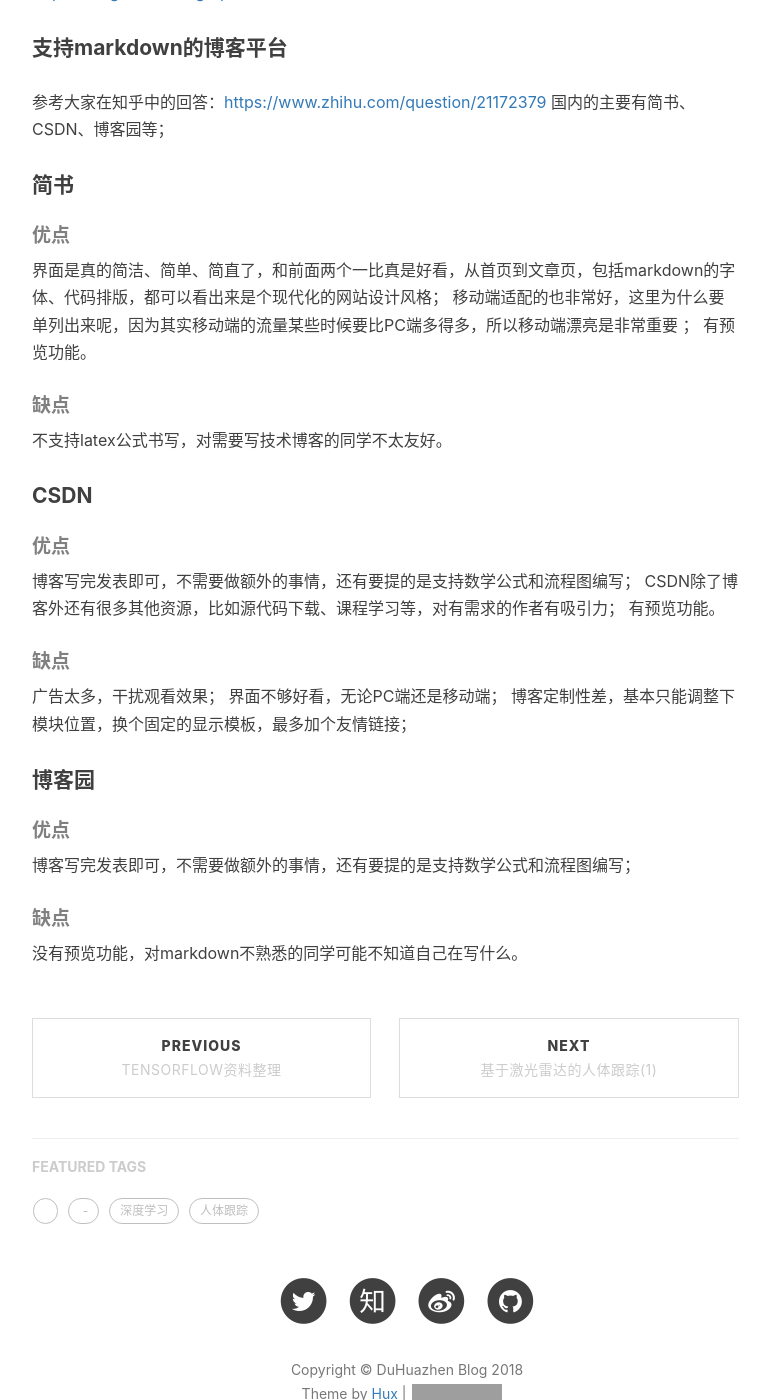
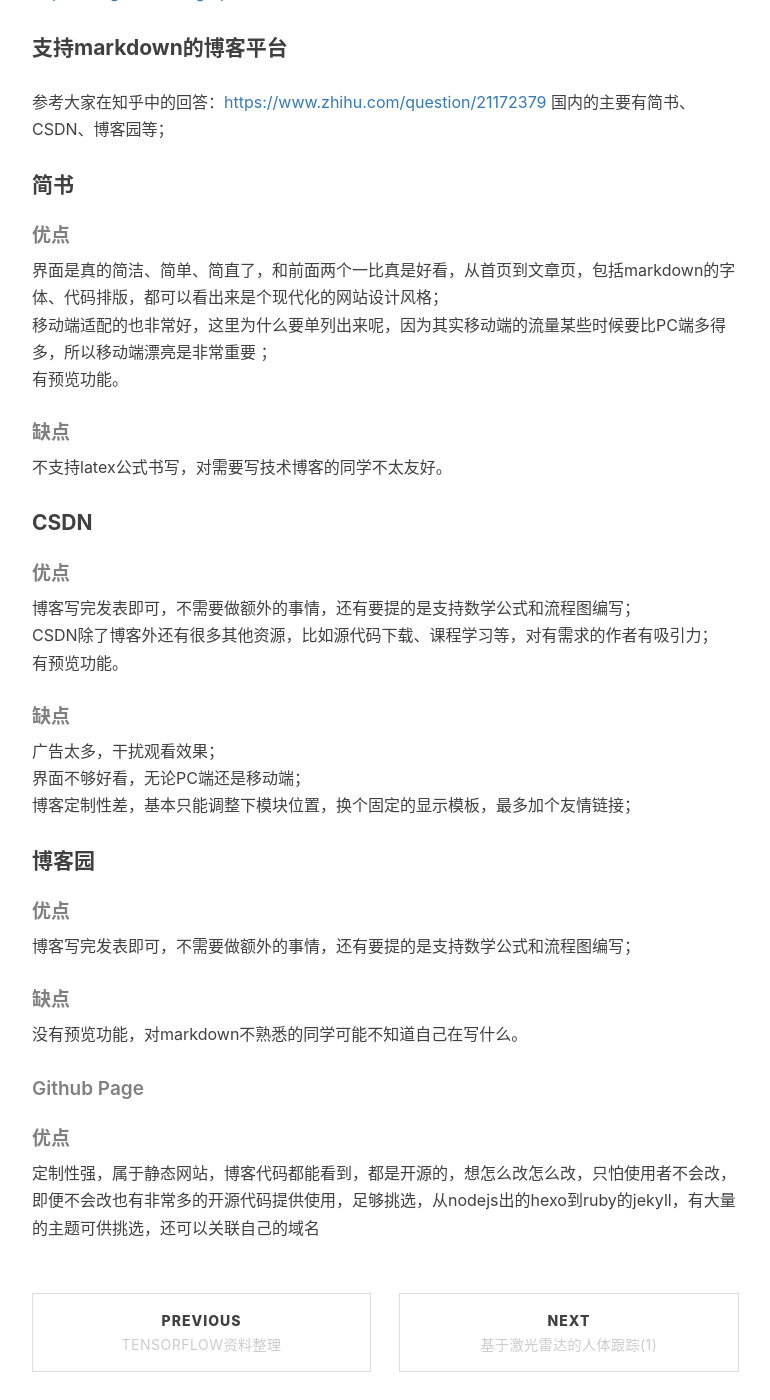
Before and after one commit to duhuazhen/duhuazhen.github.io, a Jekyll site: the page built from _posts/2017-5-13-blog.markdown, in a window 1280 px wide and 1400 px high, scrolled down 581 px. Shown: the whole window, without its empty margins (233-1003 px from the left). Built offline with Jekyll 4.4.1, drawn with Linux system fonts in a browser that asks for light colours; nearby versions of some CDN libraries; comment, search, counter and statistics services are not loaded; grey boxes are pictures that could not be loaded.

Commit message:
Update 2017-5-13-blog.markdown

```diff
--- a/_posts/2017-5-13-blog.markdown
+++ b/_posts/2017-5-13-blog.markdown
@@ -38,3 +38,8 @@
 博客写完发表即可，不需要做额外的事情，还有要提的是支持数学公式和流程图编写；
 ##### 缺点
 没有预览功能，对markdown不熟悉的同学可能不知道自己在写什么。
+
+##### Github Page
+
+##### 优点
+定制性强，属于静态网站，博客代码都能看到，都是开源的，想怎么改怎么改，只怕使用者不会改，即便不会改也有非常多的开源代码提供使用，足够挑选，从nodejs出的hexo到ruby的jekyll，有大量的主题可供挑选，还可以关联自己的域名
```
